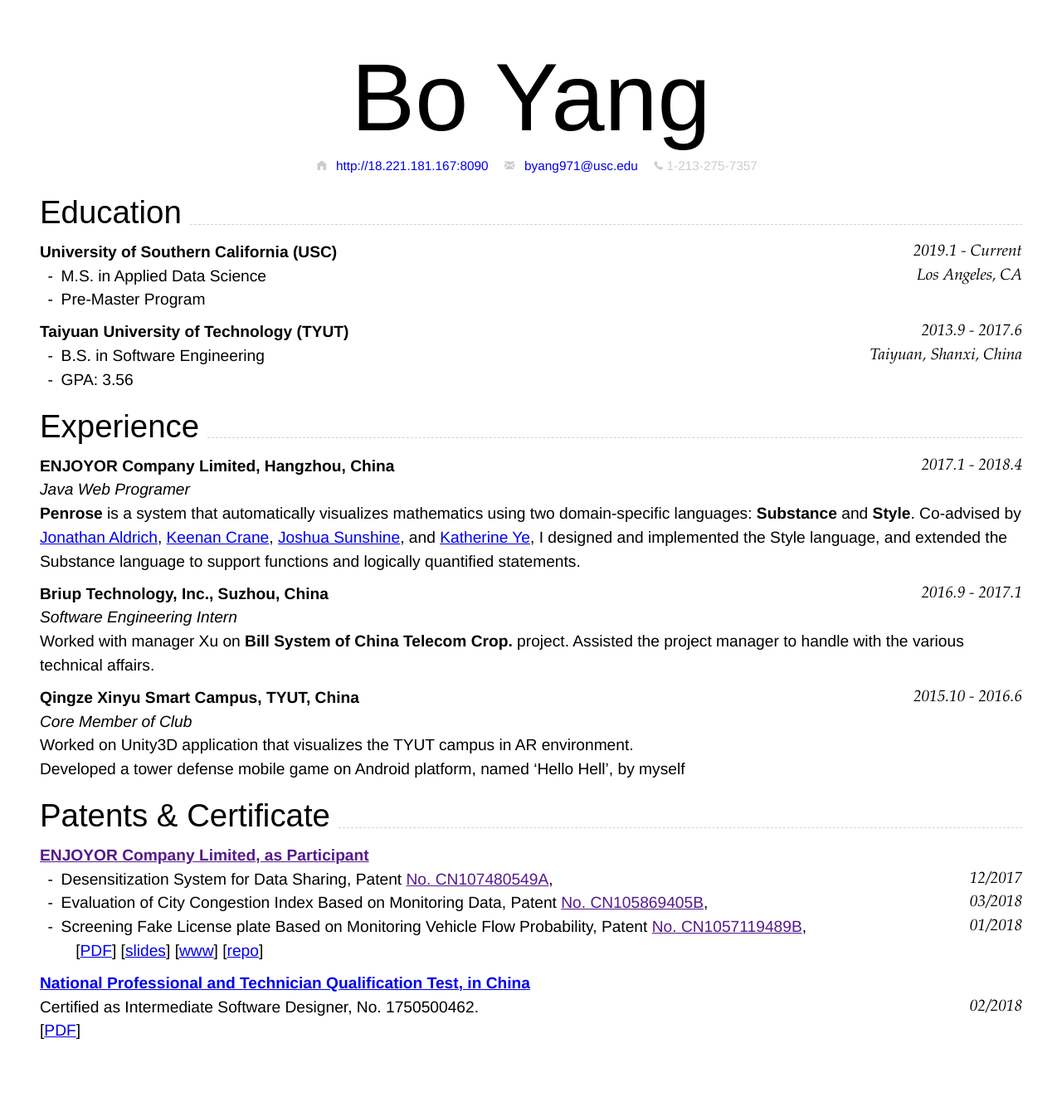
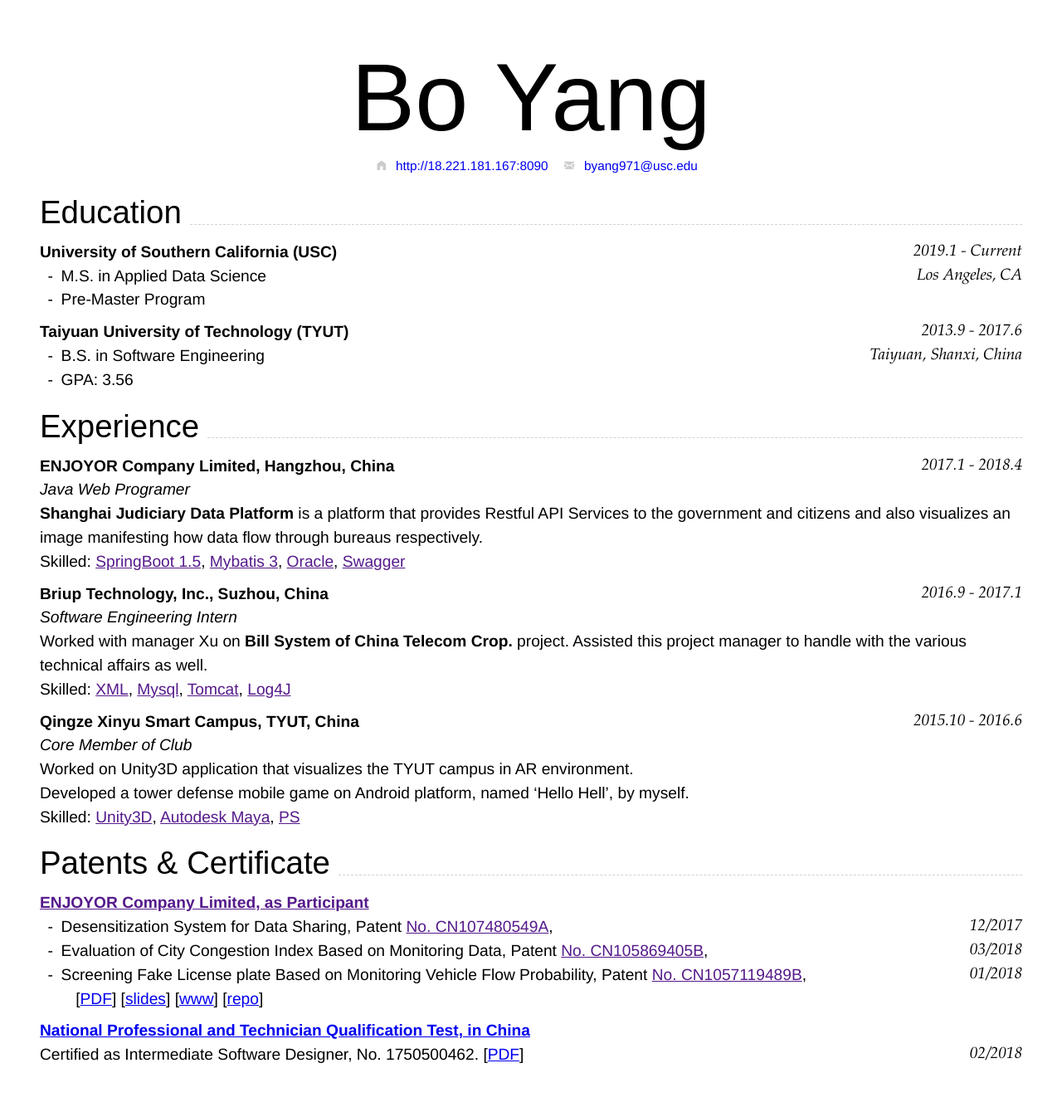
Before and after one commit to callmeorangecat/resume, a Jekyll site: the page built from index.md, in a window 1280 px wide. Shown: the whole page at 83% size. Built offline with Jekyll 4.4.1, drawn with Linux system fonts in a browser that asks for light colours; before the commit the page ends 1305 px from its top, so only the background shows below that.

Commit message:
Working experience
Signed-off-by: AangYang2333 <aaron19940628@gmail.com>

```diff
--- a/index.md
+++ b/index.md
@@ -7,7 +7,6 @@ email:
 homepage:
     url: http://18.221.181.167:8090
     text: http://18.221.181.167:8090
-phone: 1-213-275-7357
 ---
 # Bo __Yang__
 
@@ -33,16 +32,19 @@ Taiyuan, Shanxi, China
 
 ### __ENJOYOR Company Limited, Hangzhou, China__  `2017.1 - 2018.4`
 _Java Web Programer_<br>
-__Penrose__ is a system that automatically visualizes mathematics using two domain-specific languages: __Substance__ and __Style__. Co-advised by [Jonathan Aldrich](https://www.cs.cmu.edu/~./aldrich/), [Keenan Crane](https://www.cs.cmu.edu/~kmcrane/), [Joshua Sunshine](http://www.cs.cmu.edu/~jssunshi/), and [Katherine Ye](https://www.cs.cmu.edu/~kqy/), I designed and implemented the Style language, and extended the Substance language to support functions and logically quantified statements.
+__Shanghai Judiciary Data Platform__ is a platform that provides Restful API Services to the government and citizens and also visualizes an image manifesting how data flow through bureaus respectively.<br>
+Skilled: [SpringBoot 1.5](), [Mybatis 3](), [Oracle](), [Swagger]()
 
 ### __Briup Technology, Inc., Suzhou, China__ `2016.9 - 2017.1`
 _Software Engineering Intern_<br>
-Worked with manager Xu on __Bill System of China Telecom Crop.__ project. Assisted the project manager to handle with the various technical affairs.
+Worked with manager Xu on __Bill System of China Telecom Crop.__ project. Assisted this project manager to handle with the various technical affairs as well.<br>
+Skilled: [XML](), [Mysql](), [Tomcat](), [Log4J]()
 
 ### __Qingze Xinyu Smart Campus, TYUT, China__ `2015.10 - 2016.6`
 _Core Member of Club_<br>
 Worked on Unity3D application that visualizes the TYUT campus in AR environment.<br>
-Developed a tower defense mobile game on Android platform, named ‘Hello Hell’, by myself
+Developed a tower defense mobile game on Android platform, named ‘Hello Hell’, by myself.<br>
+Skilled: [Unity3D](), [Autodesk Maya](), [PS]()
 
 ## Patents & Certificate
 
@@ -56,5 +58,4 @@ Developed a tower defense mobile game on Android platform, named ‘Hello Hell
 [[repo](https://github.com/penrose/penrose)]
 
 ### [__National Professional and Technician Qualification Test, in China__](http://scholar.dickinson.edu/student_honors/221/)
-Certified as Intermediate Software Designer, No. 1750500462. `02/2018`<br>
-[[PDF](assets/nptq.pdf)]
+Certified as Intermediate Software Designer, No. 1750500462. `02/2018` [[PDF](assets/nptq.pdf)]
```
